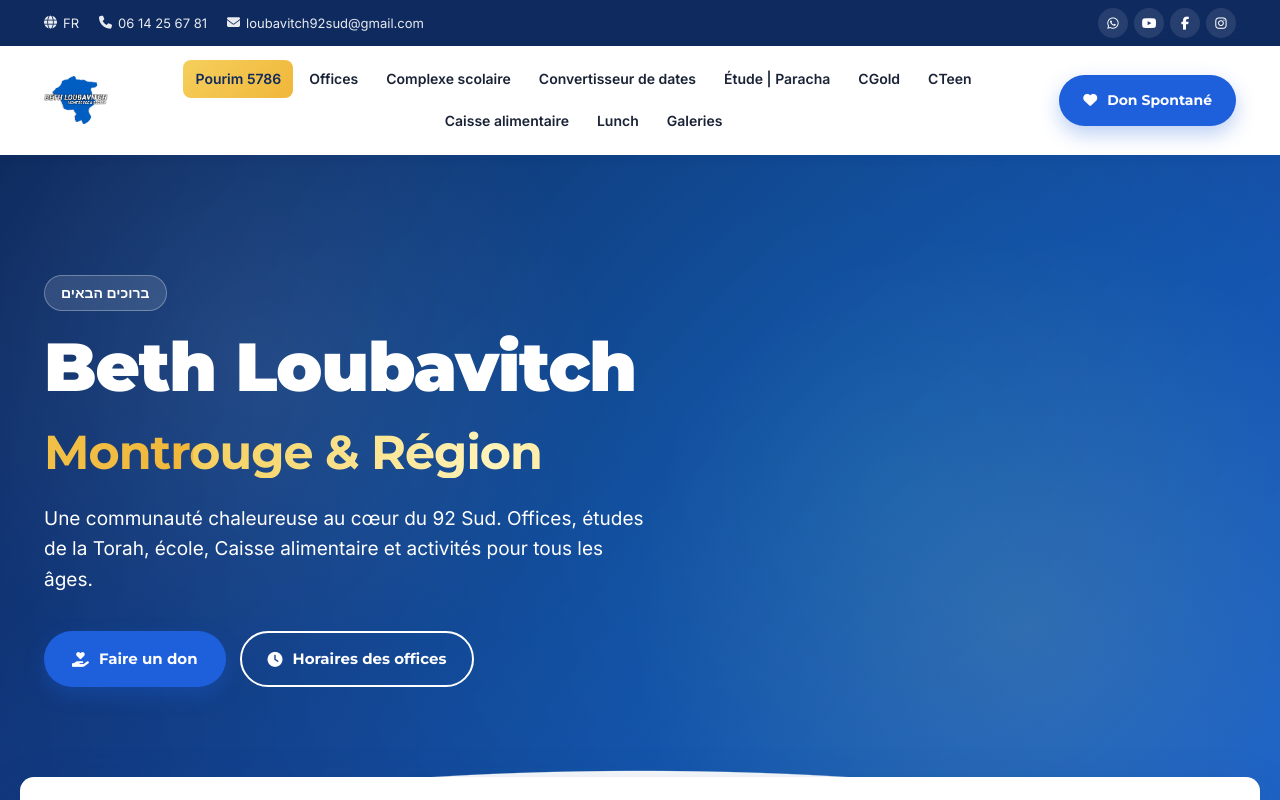
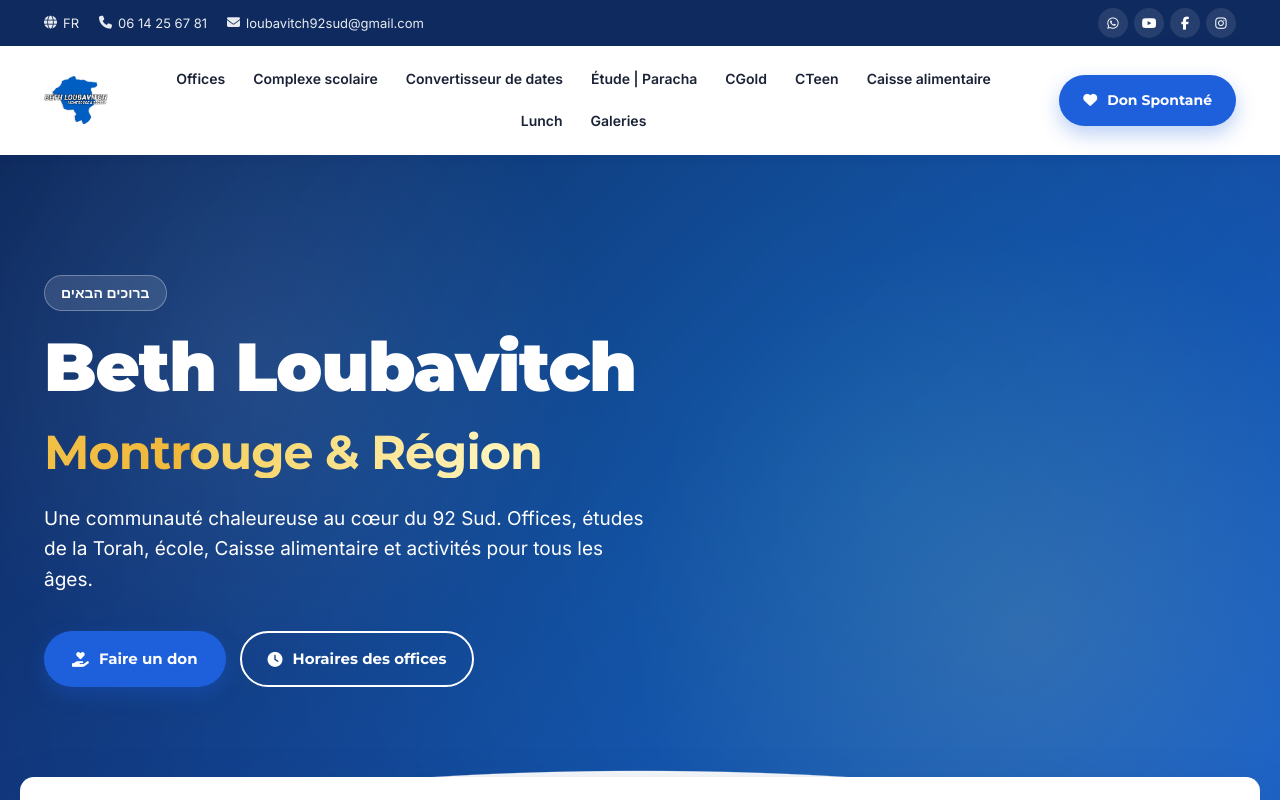
Before and after one commit to AmazingeventParis/loubavitch92sud, a plain HTML site: page index.html in a window 1280 px wide. Shown: the top 800 px of the page. Drawn offline with Linux system fonts and the light colour scheme.

Commit message:
Menu: retrait rubrique Pourim 5786

```diff
--- a/index.html
+++ b/index.html
@@ -39,7 +39,6 @@
       </a>
       <nav class="nav">
         <ul>
-          <li><a href="#pourim" class="nav-highlight">Pourim 5786</a></li>
           <li><a href="#offices">Offices</a></li>
           <li><a href="#ecole">Complexe scolaire</a></li>
           <li><a href="convertisseur-de-dates.html">Convertisseur de dates</a></li>
```
Also changed, not shown: convertisseur-de-dates.html (+0 -1 lines).
